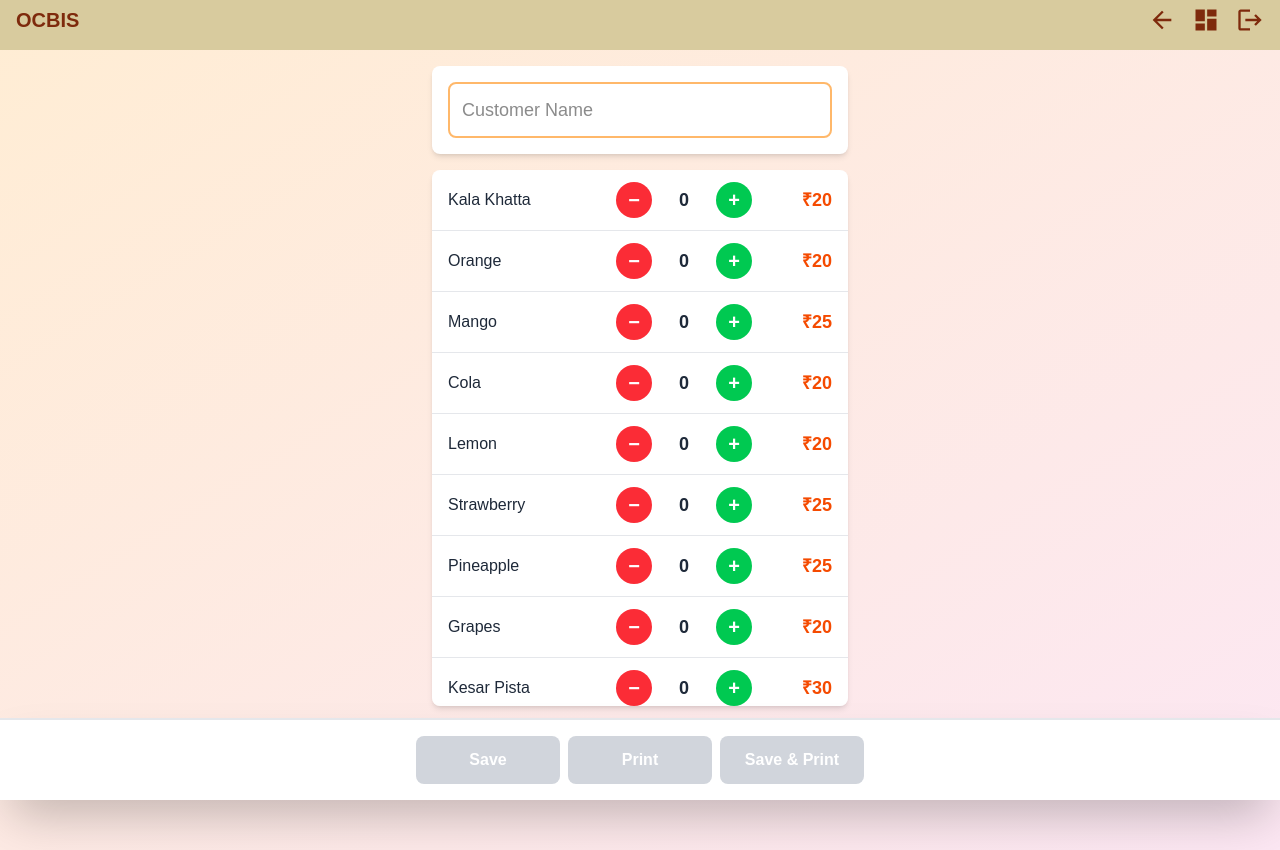
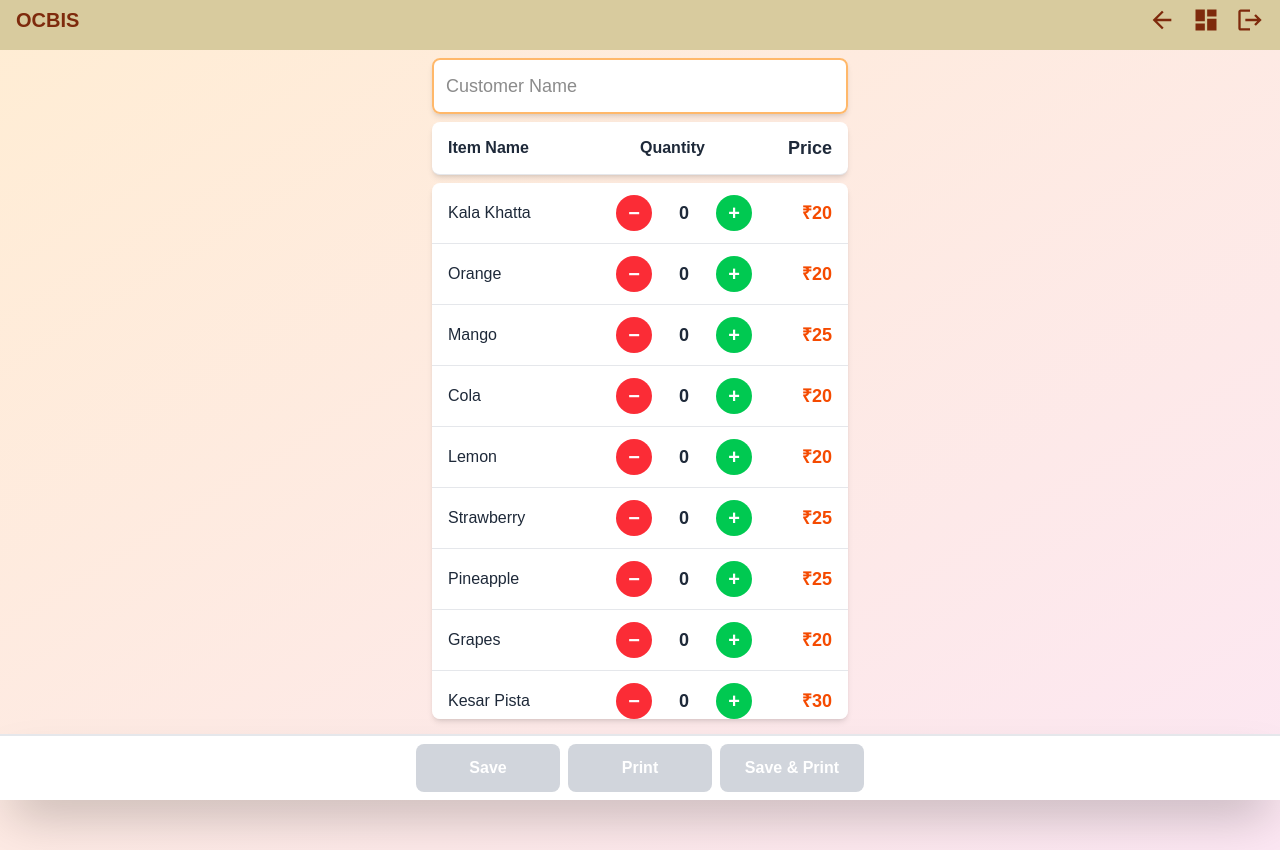
Before and after one commit to paragbhavsar19/varni-billing, a Next.js app: page /gola-pyali in a window 1280 px wide. Built offline with nearby package versions, Linux system fonts and the light colour scheme; sample sign-in values are in the browser's storage.

Commit message:
`Added bill number and time to bill page, refactored save and print functionality`

```diff
--- a/app/gola-pyali/page.tsx
+++ b/app/gola-pyali/page.tsx
@@ -18,6 +18,8 @@ export default function GolaPyaliPage() {
   const [orders, setOrders] = useState<Record<number, number>>({});
   const [customerName, setCustomerName] = useState("");
   const [showBill, setShowBill] = useState(false);
+  const [billNumber, setBillNumber] = useState("");
+  const [billTime, setBillTime] = useState("");
 
   const golas = [
     { id: 1, name: "Kala Khatta", price: 20 },
@@ -73,8 +75,14 @@ export default function GolaPyaliPage() {
     return "G" + Date.now().toString().slice(-8);
   };
 
+  const prepareBill = () => {
+    setBillNumber(generateBillNumber());
+    setBillTime(new Date().toLocaleString("en-IN"));
+    setShowBill(true);
+  };
+
   const handleSave = () => {
-    setShowBill(true);
+    prepareBill();
     setTimeout(() => {
       setShowBill(false);
       alert("Order Saved Successfully!");
@@ -82,14 +90,14 @@ export default function GolaPyaliPage() {
   };
 
   const handlePrint = () => {
-    setShowBill(true);
+    prepareBill();
     setTimeout(() => {
       window.print();
     }, 100);
   };
 
   const handleSaveAndPrint = () => {
-    setShowBill(true);
+    prepareBill();
     setTimeout(() => {
       window.print();
       alert("Order Saved Successfully!");
@@ -126,22 +134,17 @@ export default function GolaPyaliPage() {
             <div className="mb-3 text-xs space-y-0.5">
               <div className="flex justify-between">
                 <span>Date:</span>
-                <span className="font-medium">
-                  {new Date().toLocaleDateString("en-IN")}
-                </span>
+                <span className="font-medium">{billTime.split(",")[0]}</span>
               </div>
               <div className="flex justify-between">
                 <span>Time:</span>
                 <span className="font-medium">
-                  {new Date().toLocaleTimeString("en-IN", {
-                    hour: "2-digit",
-                    minute: "2-digit",
-                  })}
+                  {billTime.split(",")[1]?.trim() || ""}
                 </span>
               </div>
               <div className="flex justify-between">
                 <span>Bill No:</span>
-                <span className="font-bold">{generateBillNumber()}</span>
+                <span className="font-bold">{billNumber}</span>
               </div>
               {customerName && (
                 <div className="flex justify-between">
@@ -209,8 +212,8 @@ export default function GolaPyaliPage() {
     <>
       <Header showBackButton />
       <div className="min-h-screen bg-gradient-to-br from-orange-100 to-pink-100 pb-24">
-        <div className="p-4 max-w-md mx-auto">
-          <div className="bg-white rounded-lg shadow-md p-4 mb-4">
+        <div className="px-4 py-2 max-w-md mx-auto">
+          <div className="bg-white rounded-lg shadow-md  mb-2">
             <input
               type="text"
               placeholder="Customer Name"
@@ -218,6 +221,14 @@ export default function GolaPyaliPage() {
               onChange={(e) => setCustomerName(e.target.value)}
               className="w-full p-3 border-2 border-orange-300 rounded-lg text-lg font-medium focus:outline-none focus:border-orange-500"
             />
+          </div>
+
+          <div className="font-bold flex items-center justify-between border-b border-gray-200 py-3 px-4 last:border-b-0 bg-white p-1.5 mb-2 rounded-lg shadow-md  mb-2">
+            <span className=" flex-1 text-gray-800 ">Item Name</span>
+            <span className=" flex-1 text-gray-800 pl-16">Quantity</span>
+            <span className=" text-gray-800 w-16 text-right text-lg">
+              Price
+            </span>
           </div>
 
           <div className="bg-white rounded-lg shadow-md overflow-auto h-[calc(100vh-264px)]">
@@ -256,7 +267,7 @@ export default function GolaPyaliPage() {
           </div>
         </div>
 
-        <div className="fixed bottom-0 left-0 right-0 bg-white shadow-2xl border-t-2 border-gray-200 p-4">
+        <div className="fixed bottom-0 left-0 right-0 bg-white shadow-2xl border-t-2 border-gray-200 px-4 py-2">
           <div className="max-w-md mx-auto flex gap-2">
             <button
               onClick={handleSave}
```
